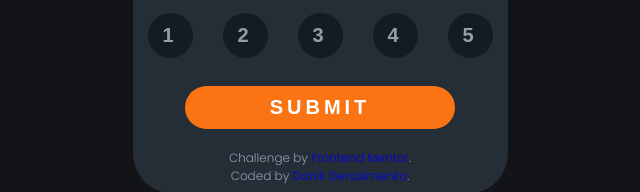
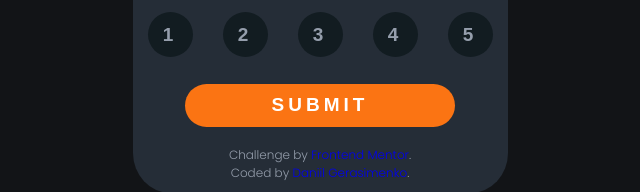
Before and after one commit to rezortiezz/frontend-practice, a plain HTML site: page index.html in a window 1280 px wide. Shown: the part 367-559 px from the top of the page, 320-960 px from the left. Drawn offline with Linux system fonts and the light colour scheme.

Commit message:
minor fixes

```diff
--- a/css/main.scss
+++ b/css/main.scss
@@ -41,7 +41,7 @@ body {
             color: white;
             width: 270px;
             height: 43px;
-            font-size: 20px;
+            font-size: 19px;
             text-align: center;
             text-decoration: none;
             display: inline-block;
@@ -68,8 +68,8 @@ body {
             width: 100%;
             height: 100%;
             opacity: 0;
-            transition: all 0.5s;
-            box-shadow: 0 0 10px 40px white;
+            transition: all .5s;
+            box-shadow: 0 0 10px 20px white;
         }
 
         button:active:after {
@@ -102,7 +102,7 @@ body {
                 width: 45px;
                 border-radius: 100px;
                 text-align: center;
-                padding: 0px;
+                padding: auto;
                 vertical-align: middle;
                 line-height: 43px;
                 cursor: pointer;
```
Also changed, not shown: css/main.css, 1 other file.
